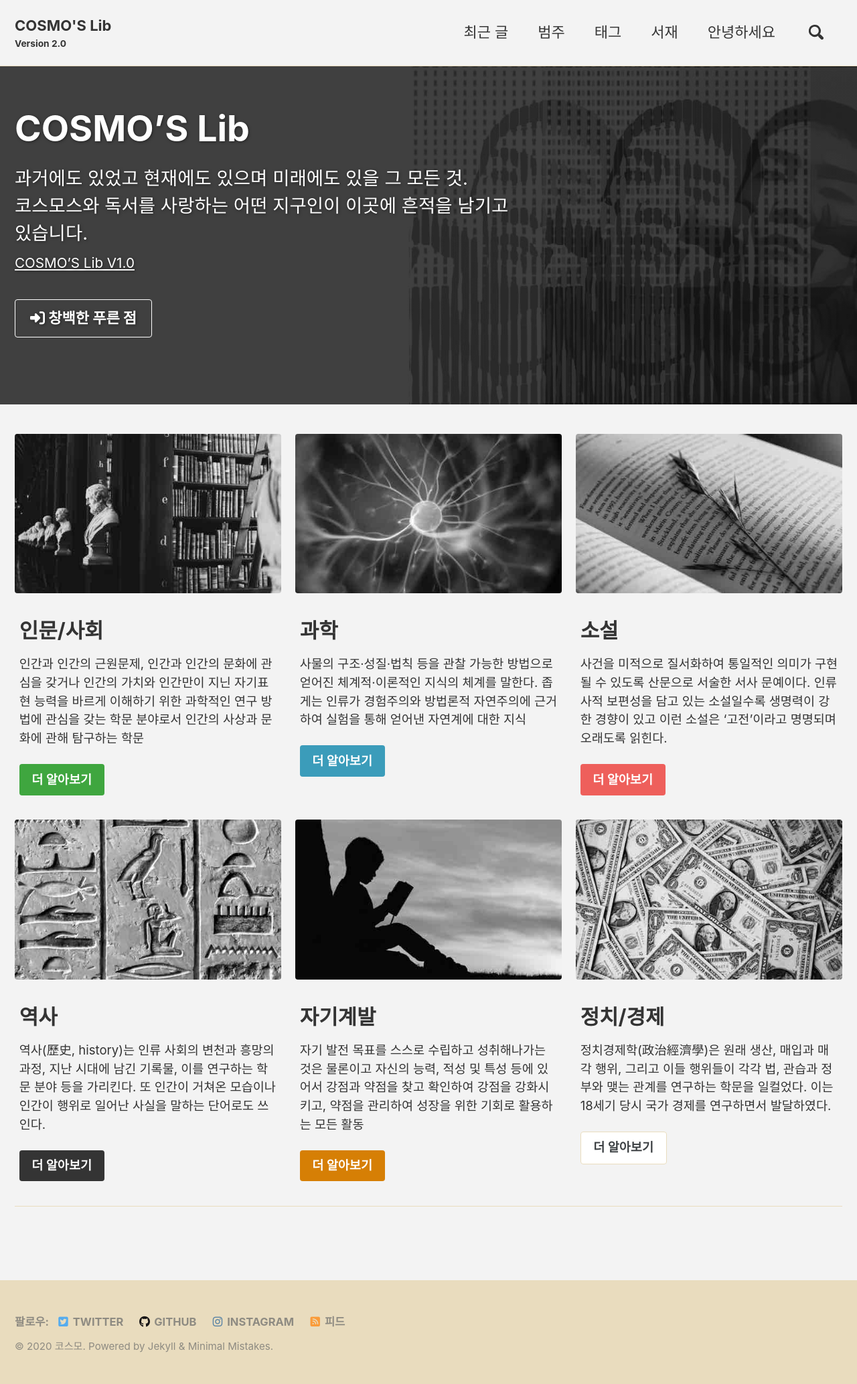
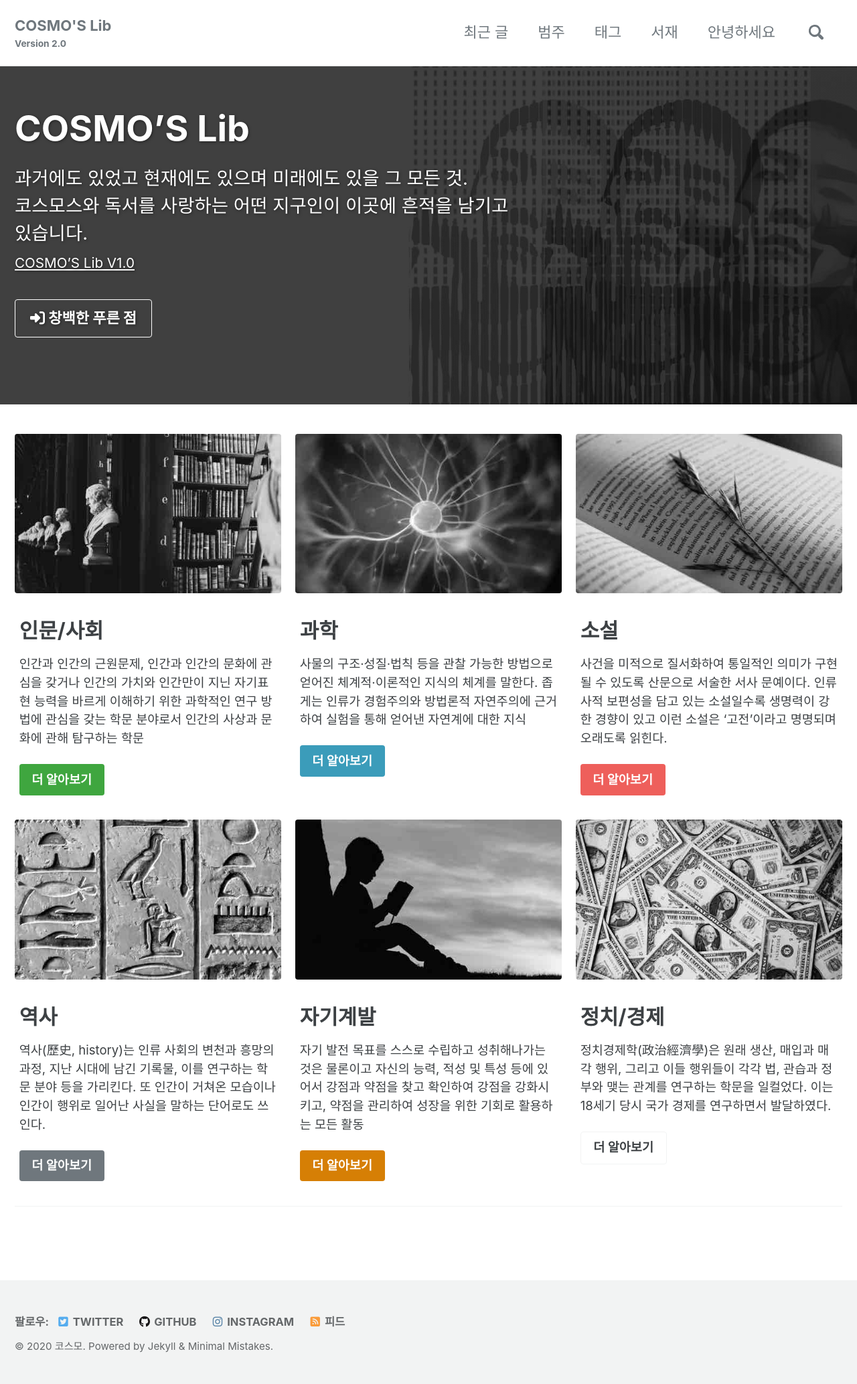
Before and after one commit to deftone2000/cosmo-s-archive, a Jekyll site: the page built from _pages/home.md, in a window 1280 px wide. Shown: the whole page at 67% size. Built offline with Jekyll 4.4.1, drawn with Linux system fonts in a browser that asks for light colours; cached includes are drawn as plain includes; nearby versions of some CDN libraries; comment, search, counter and statistics services are not loaded; a style sheet for code colours, icons or effects is not loaded.

Commit message:
no message

```diff
--- a/_config.yml
+++ b/_config.yml
@@ -12,7 +12,7 @@
 
 # theme                  : "minimal-mistakes-jekyll"
 # remote_theme           : "mmistakes/minimal-mistakes"
-minimal_mistakes_skin    : "dirt" # "default", "air", "aqua", "contrast", "dark", "dirt", "neon", "mint", "plum", "sunrise"
+minimal_mistakes_skin    : "default" # "default", "air", "aqua", "contrast", "dark", "dirt", "neon", "mint", "plum", "sunrise"
 
 # Site Settings
 github                   : [metadata]
```
